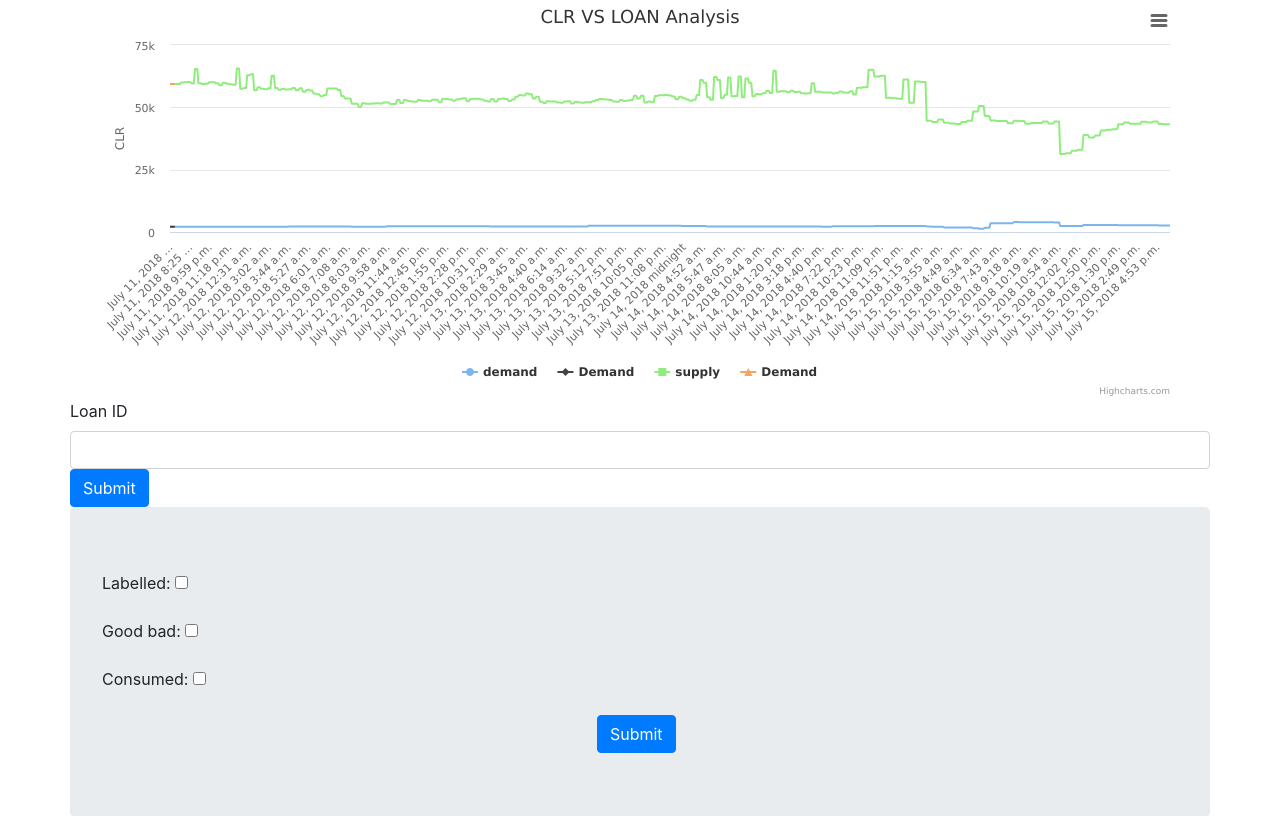
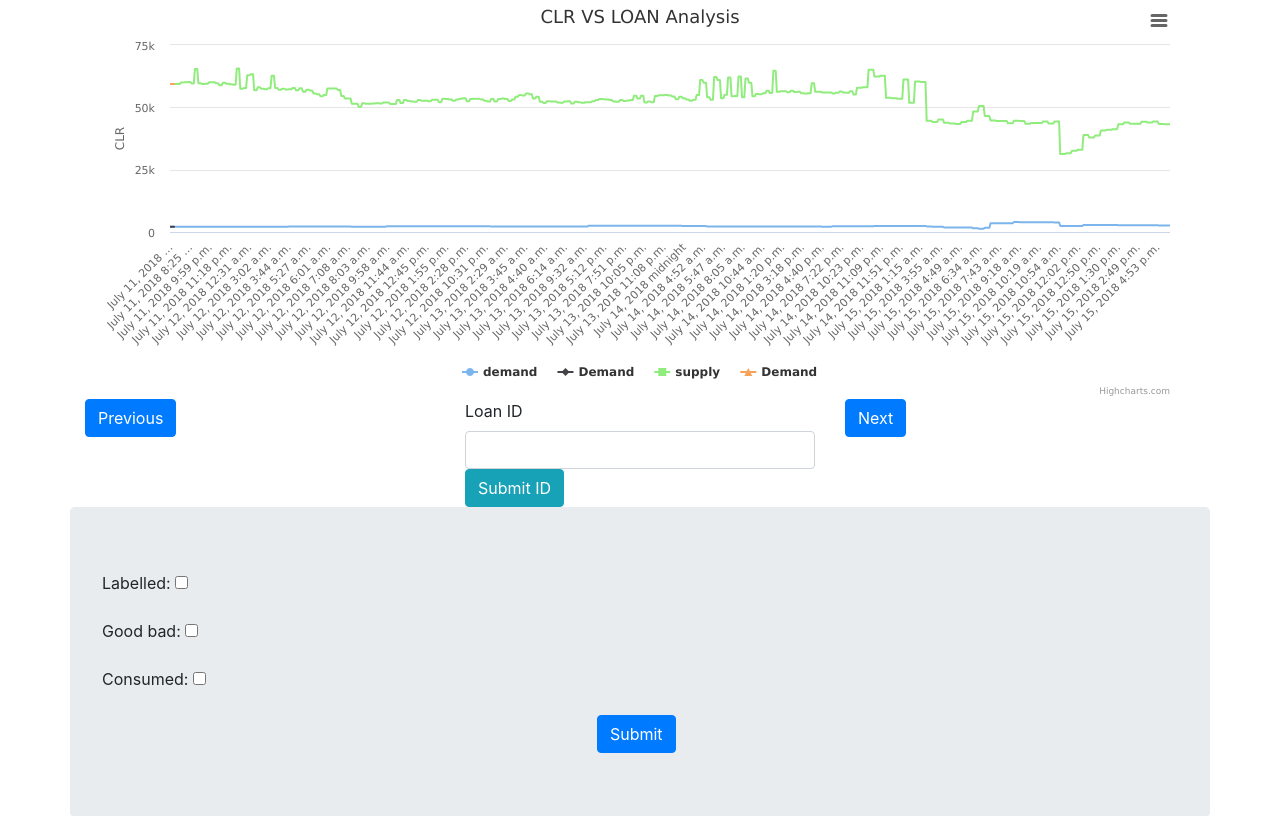
Before and after one commit to aditya2222/Matt, a Django app: page /plot1/1 in a window 1280 px wide. Shown: the part 1092-1908 px from the top of the page. Run offline with Django 3.2, Linux system fonts and the light colour scheme; data comes from the database, SQL or seed files in the repository; some libraries are stand-ins or nearby versions.

Commit message:
previous and next buttons

```diff
--- a/webapp/apps.py
+++ b/webapp/apps.py
@@ -1,7 +1,4 @@
 from django.apps import AppConfig
-
-
-
 
 
 class WebappConfig(AppConfig):
--- a/webapp/templates/webapp/charts.html
+++ b/webapp/templates/webapp/charts.html
@@ -58,9 +58,17 @@
         <div id="container5"></div>
     </div>
     <div class="row">
-        <label for="id_field">Loan ID</label>
-        <input class="form-control" id="id_field" type="" name="">
-        <button class="btn btn-primary" id="mybtn">Submit</button>
+        <div class="col-sm-4">
+                <button id="previous" class="btn btn-primary">Previous</button>
+        </div>
+        <div class="col-sm-4">
+                <label for="id_field">Loan ID</label>
+                <input class="form-control id_field" type="" name="">
+                <button id="mybtn" class="btn btn-info">Submit ID</button>
+        </div>
+        <div class="col-sm-4">
+            <button id="next" class="btn btn-primary">Next</button>
+        </div>
 
     </div>
    <!-- <div class="row jumbotron">
@@ -93,7 +101,11 @@
         path_name = window.location.pathname
         console.log(window.location.origin)
         let count = 0;
+        let new_count = 0;
         let endpoint = "";
+        let new_endpoint = "";
+        let previous_loan_id = 0;
+        let next_loan_id = 0;
         for (var i = 0; i < path_name.length; i++) {
             if (path_name[i] == '/') {
                 count += 1;
@@ -102,14 +114,35 @@
                 endpoint += path_name[i];
             }
 
-            {#console.log("Endpount is " + endpoint);#}
+
         }
+         for (var i = 0; i < path_name.length; i++) {
+            if (path_name[i] == '/') {
+                new_count += 1;
+            }
+            if (new_count == 2) {
+                new_endpoint += path_name[i];
+            }
 
+
+        }
+        let final_new_endpoint = new_endpoint.replace('/','')
         $("#mybtn").click(function (event) {
             event.preventDefault()
-            loan_id = $("#id_field").val()
+            loan_id = $(".id_field").val()
             window.location.href = window.location.origin + endpoint + '/' + loan_id;
-            console.log(window.location.href)
+        })
+
+            $("#previous").click(function (event) {
+            event.preventDefault()
+            previous_loan_id = parseInt(final_new_endpoint) - 1
+            window.location.href = window.location.origin + endpoint + '/' + previous_loan_id;
+        })
+
+          $("#next").click(function (event) {
+            event.preventDefault()
+            next_loan_id = parseInt(final_new_endpoint) + 1
+            window.location.href = window.location.origin + endpoint + '/' + next_loan_id;
         })
 
     });
@@ -298,7 +331,8 @@
         ]
     })
 </script>
-{#Spreedoneter scripts#}
+
+
 <script>
     Highcharts.chart('container3', {
 
```
Also changed, not shown: Matt/settings.py (+17 -17 lines).
